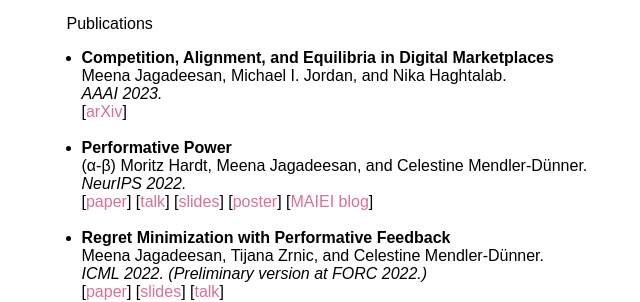
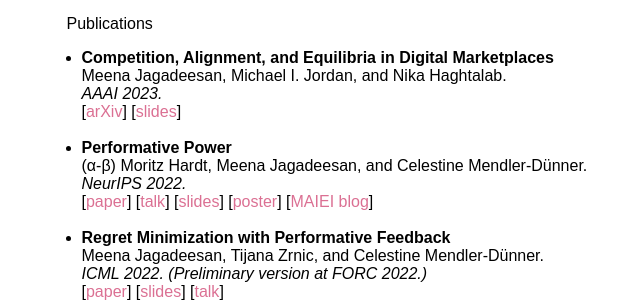
Before and after one commit to mjagadeesan/mjagadeesan.github.io, a Jekyll site: the page built from index.html, in a window 1280 px wide and 900 px high, scrolled down 460 px. Shown: the part 157-459 px from the top of the window, without its empty margins (411-1051 px from the left). Built offline with Jekyll 4.4.1, drawn with Linux system fonts in a browser that asks for light colours; some web fonts are replaced.

Commit message:
added slides

```diff
--- a/index.html
+++ b/index.html
@@ -23,7 +23,7 @@ layout: default
 	<li><b><span>Competition, Alignment, and Equilibria in Digital Marketplaces</span></b><br>
 	Meena Jagadeesan, Michael I. Jordan, and Nika Haghtalab.<br>
 	<span><em>AAAI 2023.</em></span><br>
-    [<a href=research/competition-bandits.pdf>arXiv</a>]<br><br></li>
+    [<a href=research/competition-bandits.pdf>arXiv</a>] [<a href=research/competition-bandits-slides.pdf>slides</a>]<br><br></li>
 	<li><b><span>Performative Power</span></b><br>
 	(α-β) Moritz Hardt, Meena Jagadeesan, and Celestine Mendler-Dünner. <br>
 	<span><em>NeurIPS 2022.</em></span><br>
```
Also changed, not shown: 1 other file.
